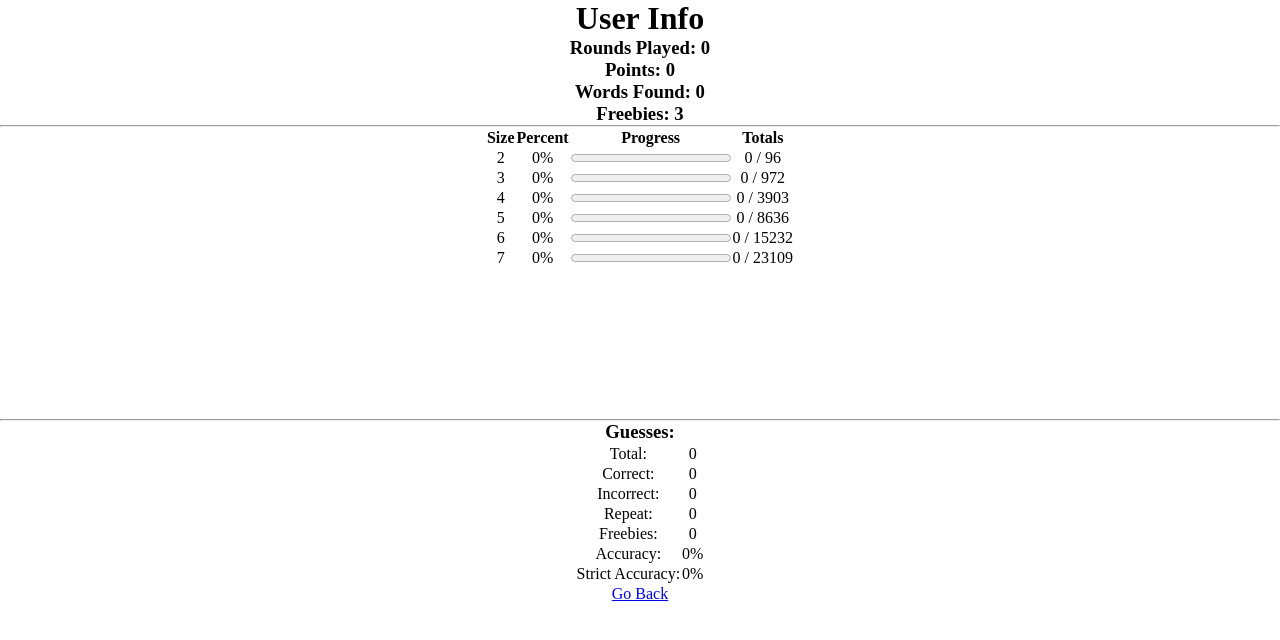
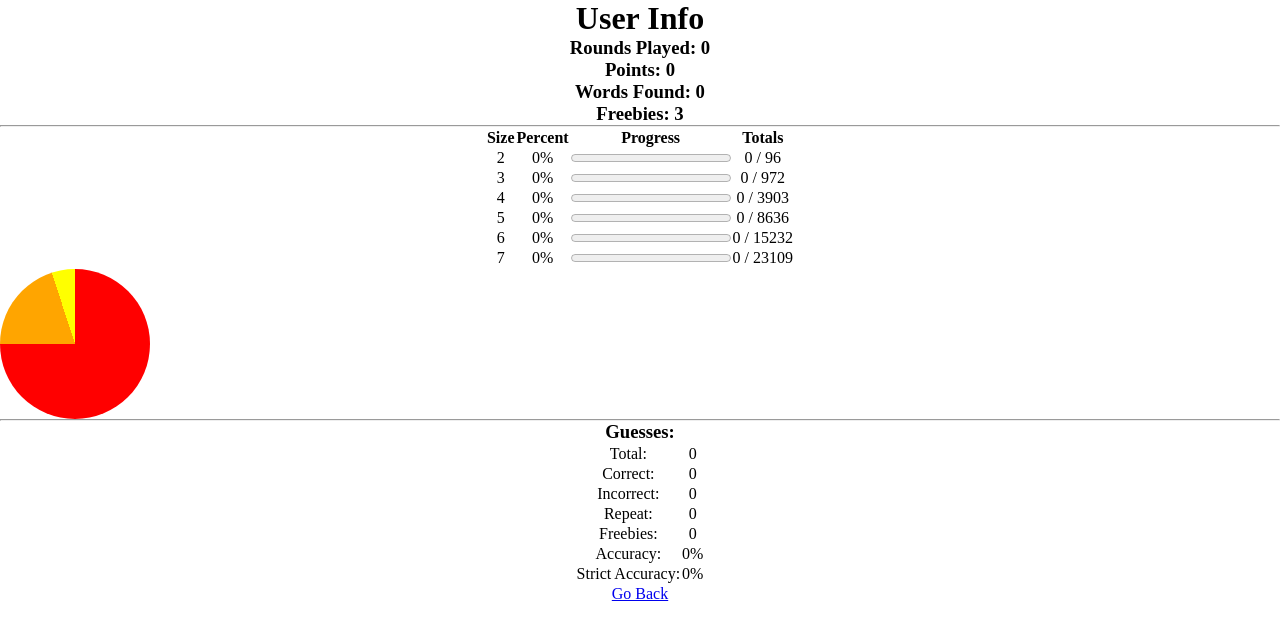
Before and after one commit to JordanKarp/Anagramer-JS, a React (Vite) app: page /user in a window 1280 px wide. Shown: the top 640 px of the page. Built offline with nearby package versions, Linux system fonts and the light colour scheme.

Commit message:
Update App.css

```diff
--- a/src/App.css
+++ b/src/App.css
@@ -112,7 +112,9 @@ table {
 .pie {
     width: 150px;
     height: 150px;
-    background-image: conic-gradient(red 75%, orange 75% 95%, yellow 95%;
+    background-image: conic-gradient(red 75%, orange 75% 95%, yellow 95%);
     /* background-image: conic-gradient(red var(--size-2-pct), orange var(--size-2-pct), orange var(--size-3-pct), yellow var(--size-3-pct), yellow var(--size-4-pct), green var(--size-4-pct), green var(--size-5-pct), blue var(--size-5-pct), blue var(--size-6-pct), purple var(--size-6-pct), purple var(--size-7-pct), brown purple var(--size-7-pct)); */
-    border-radius: 50%
+    border-radius: 50%;
+    margin: 0, auto;
+
 }
```
